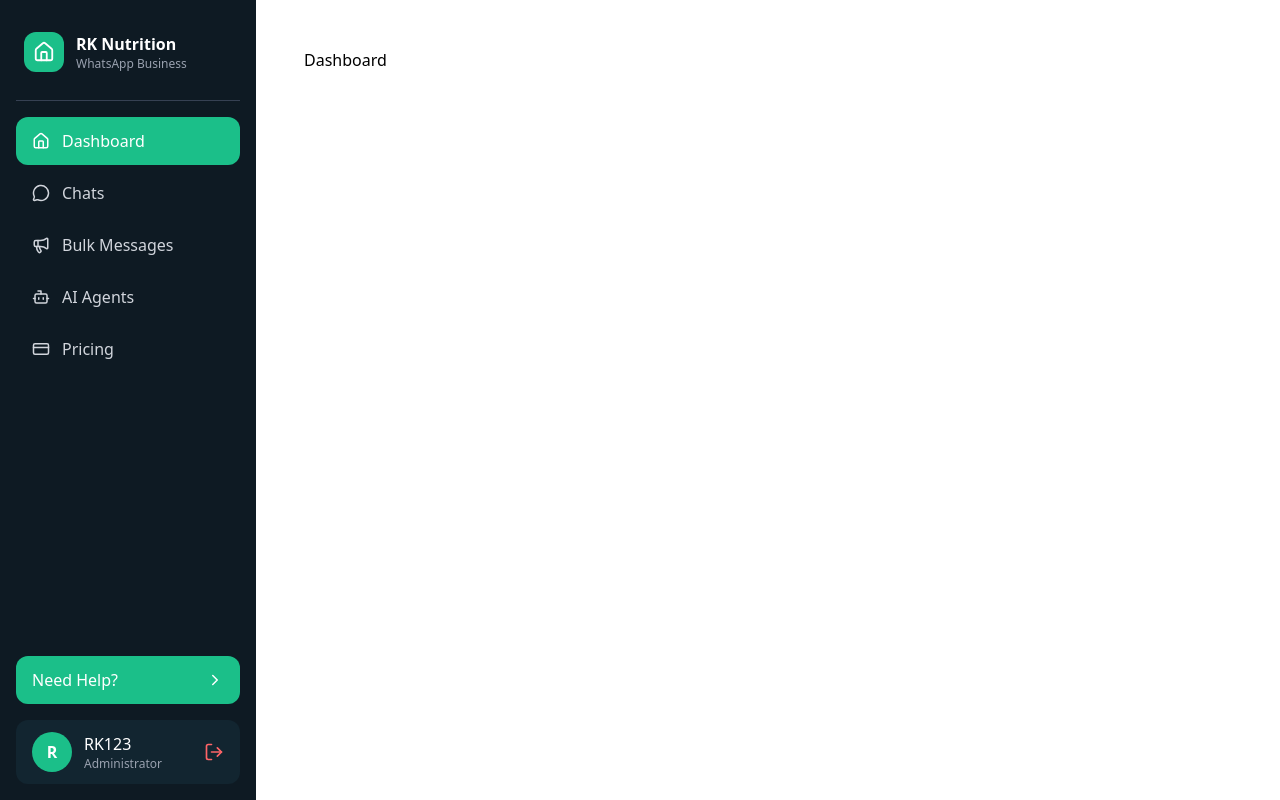
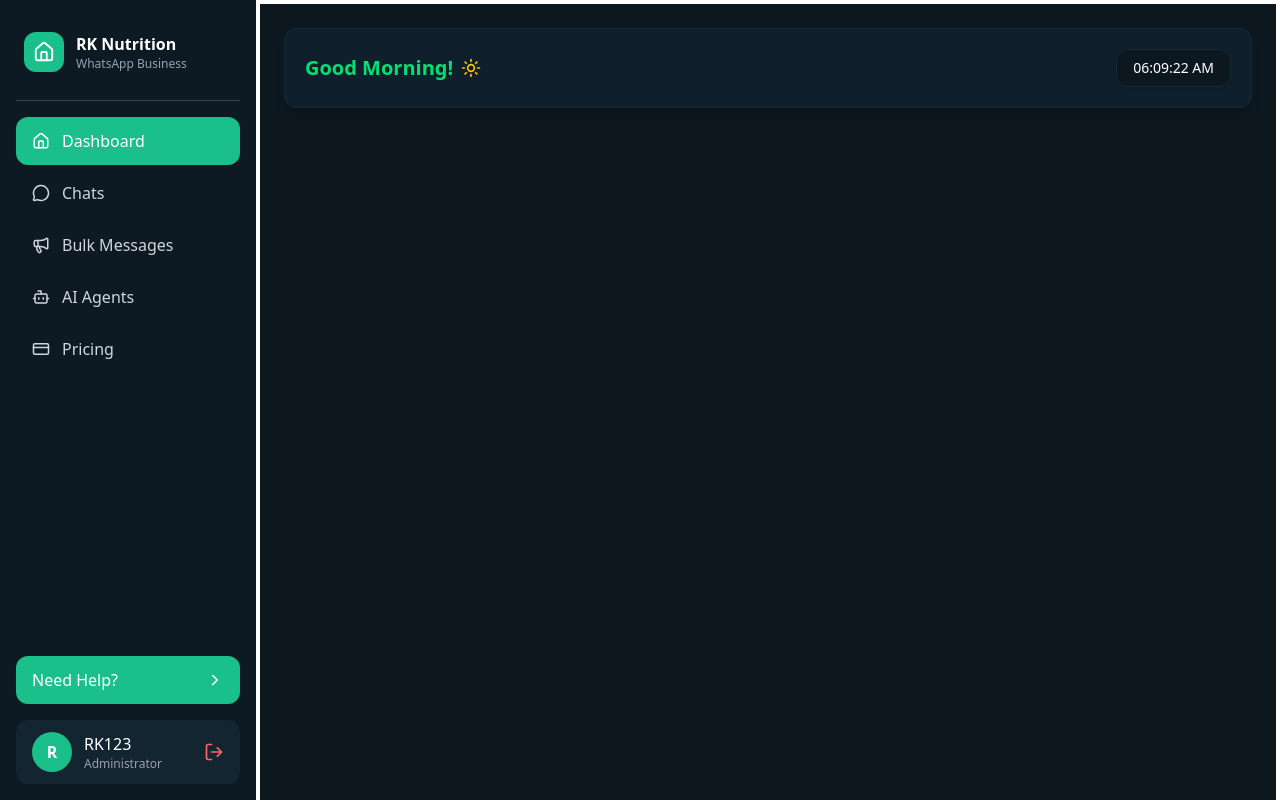
Before and after one commit to ankitbareth-dev/whatsapp-chatbot, a Next.js app: page /dashboard in a window 1280 px wide. Built offline with nearby package versions, Linux system fonts and the light colour scheme.

Commit message:
greeting component added

```diff
--- a/app/(dashboard)/dashboard/page.tsx
+++ b/app/(dashboard)/dashboard/page.tsx
@@ -1,5 +1,11 @@
+import TopBar from "@/components/TopBar";
+
 const Dashboard = () => {
-  return <div>Dashboard</div>;
+  return (
+    <div className="w-full min-h-screen bg-[#0D1720] text-white p-4 md:p-6">
+      <TopBar />
+    </div>
+  );
 };
 
 export default Dashboard;
--- a/app/(dashboard)/layout.tsx
+++ b/app/(dashboard)/layout.tsx
@@ -6,7 +6,7 @@ export default function Layout({ children }: { children: React.ReactNode }) {
       <div className="w-full flex-none md:w-64">
         <SideNav />
       </div>
-      <div className="grow p-6 md:overflow-y-auto md:p-12">{children}</div>
+      <div className="grow p-1 md:overflow-y-auto md:p-1">{children}</div>
     </div>
   );
 }
--- /dev/null
+++ b/components/TopBar.tsx
@@ -0,0 +1,36 @@
+"use client";
+
+import { useEffect, useState } from "react";
+import { Sun } from "lucide-react";
+
+export default function TopBar() {
+  const [time, setTime] = useState("");
+
+  useEffect(() => {
+    const interval = setInterval(() => {
+      const now = new Date();
+
+      const formatted = now.toLocaleTimeString("en-US", {
+        hour: "2-digit",
+        minute: "2-digit",
+        second: "2-digit",
+      });
+
+      setTime(formatted);
+    }, 1000);
+
+    return () => clearInterval(interval);
+  }, []);
+
+  return (
+    <div className="w-full bg-[#0F1F2C] p-5 rounded-xl flex items-center justify-between border border-[#1A2A35] shadow-lg">
+      <h1 className="text-xl font-semibold text-green-400 flex items-center gap-2">
+        Good Morning! <Sun className="w-5 h-5 text-yellow-400" />
+      </h1>
+
+      <div className="bg-[#0D1720] px-4 py-2 rounded-xl border border-[#1A2A35] shadow">
+        <p className="text-sm font-medium">{time}</p>
+      </div>
+    </div>
+  );
+}
```
